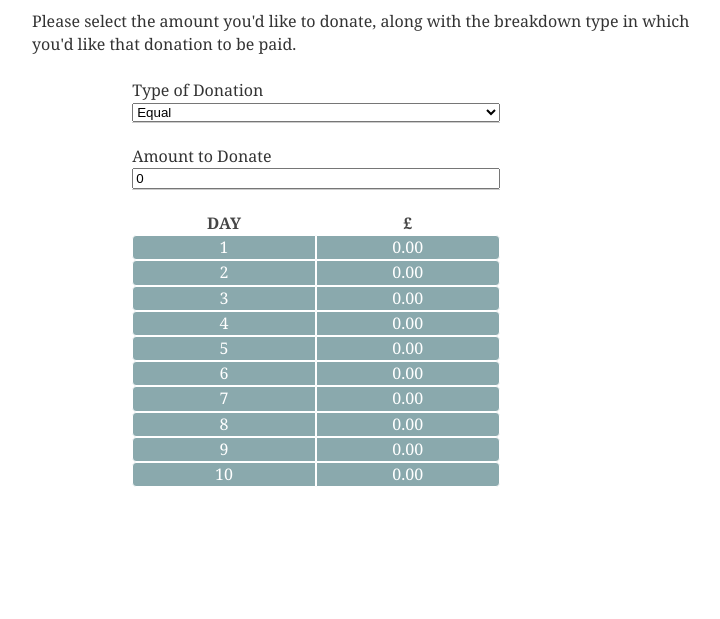
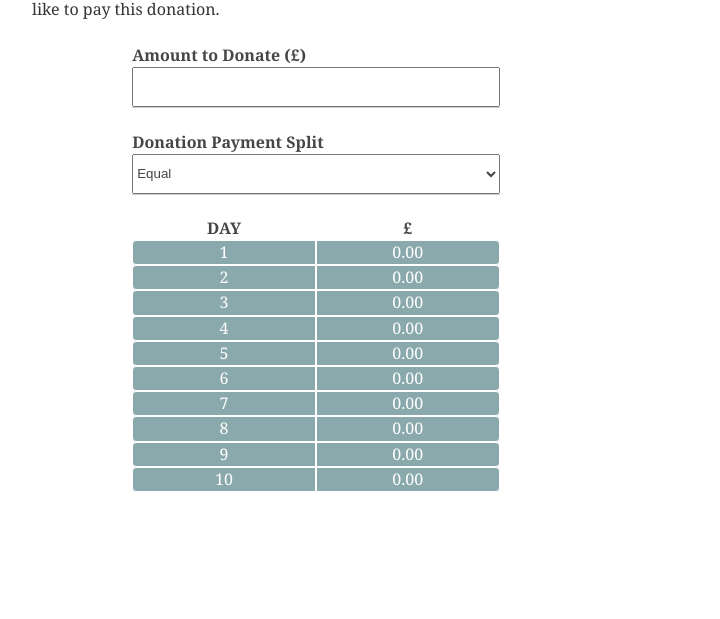
Before and after one commit to KendallM3/charity-hub, a Gatsby site: page / in a window 1280 px wide. Shown: the part 181-800 px from the top of the page, without its empty margins (274-994 px from the left). Built offline with nearby package versions, Linux system fonts and the light colour scheme; Gatsby itself is replaced by a stand-in of ours.

Commit message:
refactored some inline styling into classes

```diff
--- a/src/pages/index.js
+++ b/src/pages/index.js
@@ -6,106 +6,94 @@ import classes from './index.module.css';
 
 class Index extends Component {
   state = {
-    amount: 0,
+    donation: '',
     type: 'equal'
   }
 
 
   render () {
 
+    // initialise array of days to calculate out donation schedule over
     const dayList = [1, 2, 3, 4, 5, 6, 7, 8, 9, 10];
-    const amount = this.state.amount;
+    const donation = this.state.donation;
     const schedule = {};
 
 
-    // equal donation amount per day
     if (this.state.type === 'equal') {
-      const dailyAmount = (amount / dayList.length);
-      let x = 0;
+      // equal daily donations
+      const dailyDonation = (donation / dayList.length);
+      let runningTotal = 0;
       dayList.forEach(day => {
-        schedule[day] = Math.floor(dailyAmount * 100) / 100;
-        x = x + Math.floor(dailyAmount * 100) / 100;
+        schedule[day] = Math.floor(dailyDonation * 100) / 100;
+        runningTotal += Math.floor(dailyDonation * 100) / 100;
       });
 
-      console.log(x);
       // add any remaining money above 1p to day 10's donation
-      console.log('remainder: ', Math.floor( (amount-x) * 100) / 100);
-      if ((amount - x) > 0.01) {
-        schedule[dayList.length] += Math.floor( (amount-x) * 100) / 100;
+      console.log('remainder: ', Math.floor( (donation - runningTotal) * 100) / 100);
+      if ((donation - runningTotal) > 0.01) {
+        schedule[dayList.length] += Math.floor( (donation - runningTotal) * 100) / 100;
+      }
+    } else {
+      // alternating daily donations
+      const dailyDonation = (donation / (dayList.length * 1.5));
+      let runningTotal = 0;
+      dayList.forEach(day => {
+        if ( (day % 2) !== 0 ) {
+
+          schedule[day] = Math.round(dailyDonation * 2 * 100) / 100;
+          runningTotal += Math.floor(dailyDonation * 2 * 100) / 100;
+        } else {
+          schedule[day] = Math.round(dailyDonation * 100) / 100;
+          runningTotal += Math.floor(dailyDonation * 100) / 100;
+        }
+      });
+
+      // add any remaining money above 1p to day 10's donation
+      if ( (donation - runningTotal) > 0.01) {
+        schedule[dayList.length] += Math.floor( (donation - runningTotal) * 100) / 100;
       }
     }
 
-    // alternating donation amount per day
-    else {
-      const dailyAmount = (amount / (dayList.length * 1.5));
-      let x = 0;
-      dayList.forEach(day => {
-        if ( (day % 2) != 0 ) {
+    // for debugging
+    // console.log('running total: ', runningTotal);
+    // console.log('remainder: ', Math.floor( (donation - runningTotal) * 100) / 100);
 
-          schedule[day] = Math.round(dailyAmount * 2 * 100) / 100;
-          x = x + Math.floor(dailyAmount * 2 * 100) / 100;
-        } else {
-          schedule[day] = Math.round(dailyAmount * 100) / 100;
-          x = x + Math.floor(dailyAmount * 100) / 100;
-        }
-      });
-      console.log(x);
-      console.log('remainder: ', Math.floor( (amount-x) * 100) / 100);
-      if ( (amount - x) > 0.01) {
-        schedule[dayList.length] += Math.floor( (amount-x) * 100) / 100;
-      }
-    }
-
-
-
-
+    // iterate through schedule of days and return some JSX for each day/donation combination
     let table = Object.keys(schedule).map(key => {
       return (
-        <div style={{display: 'flex', flexDirection: 'row'}}>
+        <div style={{display: 'flex', flexDirection: 'row'}} key={key}>
           <div className={classes.LeftRow}>{key}</div>
           <div className={classes.RightRow}>{schedule[key].toFixed(2)}</div>
         </div>
       );
     });
 
-    // console.log(schedule);
-    // console.log(schedule[dayList.length]);
-
     return (
       <Layout>
-        <h1>Welcome to the Shamaazi Charity Donation Hub!</h1>
+        <h1>Welcome to the Charity Hub.</h1>
         <p>
-          Please select the amount you'd like to donate, along with the breakdown type in which you'd like that donation to be paid.
+          Please select the amount you'd like to donate, along with the daily split of how you'd like to pay this donation.
         </p>
         <div style={{display: 'flex', flexFlow:'column wrap', width: '70%', paddingLeft: '15%'}}>
-          <label>Type of Donation</label>
-          <select value={this.state.type} onChange={(event) => {this.setState({type: event.target.value});}}>
+          <label className={classes.Label} htmlFor="amount">Amount to Donate (£)
+          </label>
+          <input className={classes.Input} id="amount" value={this.state.donation} type="number" onChange={(event) => {this.setState({donation: event.target.value});}}/>
+          <hr />
+          <label className={classes.Label} htmlFor="type">Donation Payment Split</label>
+          <select className={classes.Input} id="type" value={this.state.type} onChange={(event) => {this.setState({type: event.target.value});}}>
             <option value="equal">Equal</option>
             <option value="alternating">More-Odd</option>
           </select>
-          <hr />
-          <label>Amount to Donate</label>
-          <input
-          value={this.state.amount}
-          type="number"
-          laceholder="e.g. £5"
-          onChange={(event) => {this.setState({amount: event.target.value});}}
-          />
           <hr />
           <div style={{display: 'flex', flexDirection: 'row'}}>
             <div className={classes.Title}>DAY</div>
             <div className={classes.Title}>£</div>
           </div>
           {table}
-
-
-
         </div>
       </Layout>
     );
   }
-
-
 }
 
 export default Index;
--- a/src/pages/index.module.css
+++ b/src/pages/index.module.css
@@ -2,9 +2,6 @@
     font-weight: 600;
     flex: 1;
     text-align: center;
-    /* border: 1px solid #094a537c;  */
-    /* border-radius: 4px; */
-    /* color: #094a5379;  */
     color: #464646;
 }
 
@@ -18,9 +15,6 @@
 }
 
 .RightRow {
-    /* border: 1px solid #464646;
-    background-color: #fff;
-    color: #464646; */
     border: 1px solid #fff;
     background-color: #094a5379;
     color: #fff;
@@ -28,3 +22,14 @@
     flex: 1;
     text-align: center;
 }
+
+.Input {
+    height: 40px;
+    /* border: 2px solid darkcyan; */
+    color: #464646;
+}
+
+.Label {
+    font-weight: 600;
+    color: #464646;
+}
```
Also changed, not shown: src/pages/about.js (+7 -6 lines), README.md.
